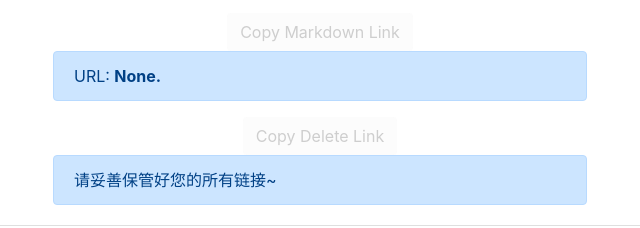
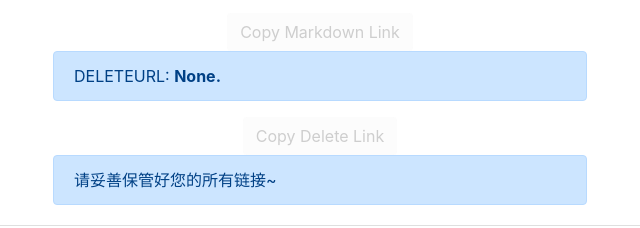
Before and after one commit to AtomicVar/img-paste, a plain HTML site: page index.html in a window 1280 px wide. Shown: the part 324-552 px from the top of the page, 320-960 px from the left. Drawn offline with nearby package versions, Linux system fonts and the light colour scheme.

Commit message:
Something wrong with the delete url

```diff
--- a/index.html
+++ b/index.html
@@ -69,7 +69,7 @@
                             <button id="copy-btn" type="button" class="btn btn-default" v-on:click="copyToClip"
                                 :disabled="copyBtnDisable">Copy Markdown Link</a>
                         </div>
-                        <p id="deleteurl" class="card-text alert alert-primary w-50"> URL: <b>{{ deleteurl }}</b></p>
+                        <p id="deleteurl" class="card-text alert alert-primary w-50"> DELETEURL: <b>{{ deleteurl }}</b></p>
                         <div class="text-center">
                             <button id="copy-btn" type="button" class="btn btn-default" v-on:click="copyToClip"
                                 :disabled="copyBtnDisable">Copy Delete Link</a>
```
